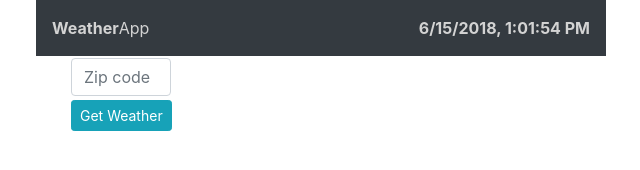
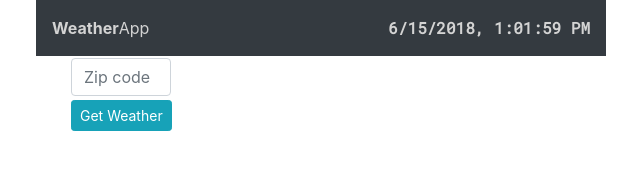
Before and after one commit to KarKunze/time_weather, a website: page app/index.html in a window 1280 px wide. Shown: the full height of the page, 319-959 px from the left. Drawn offline with nearby package versions, Linux system fonts and the light colour scheme.

Commit message:
add setInterval

```diff
--- a/app/index.html
+++ b/app/index.html
@@ -7,7 +7,7 @@
   <meta name="viewport" content="width=device-width, initial-scale=1.0" />
 
   <link rel="stylesheet" href="https://stackpath.bootstrapcdn.com/bootstrap/4.1.1/css/bootstrap.min.css" integrity="sha384-WskhaSGFgHYWDcbwN70/dfYBj47jz9qbsMId/iRN3ewGhXQFZCSftd1LZCfmhktB" crossorigin="anonymous">
-  <link href="https://fonts.googleapis.com/css?family=Merriweather|Merriweather+Sans" rel="stylesheet">
+  <link href="https://fonts.googleapis.com/css?family=Roboto|Roboto+Mono" rel="stylesheet">
   <link rel="stylesheet" href="style.css">
 </head>
 
@@ -19,7 +19,7 @@
       <div>
         <nav class="navbar navbar-dark bg-dark" style="background-color: #e3f2fd;">
         <span class="navbar-text" style="color:#D3D3D3"><strong>Weather</strong>App</span>
-        <span id="date" style="color:#D3D3D3;font-weight:bold"> </span>
+        <span id="date"> </span>
       </div>
 
       <div class="row">
--- a/app/main.js
+++ b/app/main.js
@@ -1,7 +1,13 @@
-let currentDate = new Date();
-let dateStr = currentDate.toLocaleString();
-document.getElementById("date").innerHTML = dateStr;
 
+  setInterval(myTimer, 1000);
+  function myTimer(){
+    var currentDate = new Date();
+    document.getElementById("date").innerHTML = currentDate.toLocaleString();
+  }
+
+// let currentDate = new Date();
+// let dateStr = currentDate.toLocaleString();
+// document.getElementById("date").innerHTML = dateStr;
 
 let date = document.getElementById("date");
 let city = document.getElementById("city");
--- a/app/style.css
+++ b/app/style.css
@@ -18,4 +18,11 @@
 
 h1, h2, h3, h4, h5 {
   color: #FFFFFF;
+  font-family: 'Roboto', sans-serif;
 }
+
+#date {
+  color: #D3D3D3;
+  font-weight:bold;
+  font-family: 'Roboto Mono', monospace;
+}
--- a/index.js
+++ b/index.js
@@ -2,7 +2,7 @@ var express = require('express');
 var app = express();
 var port = process.env.PORT || 3000;
 
-app.use(express.static(__dirname + '/dist'));
+app.use(express.static(__dirname + '/app'));
 
 app.listen(port, function() {
   console.log('I am listening on port 3000!');
```
